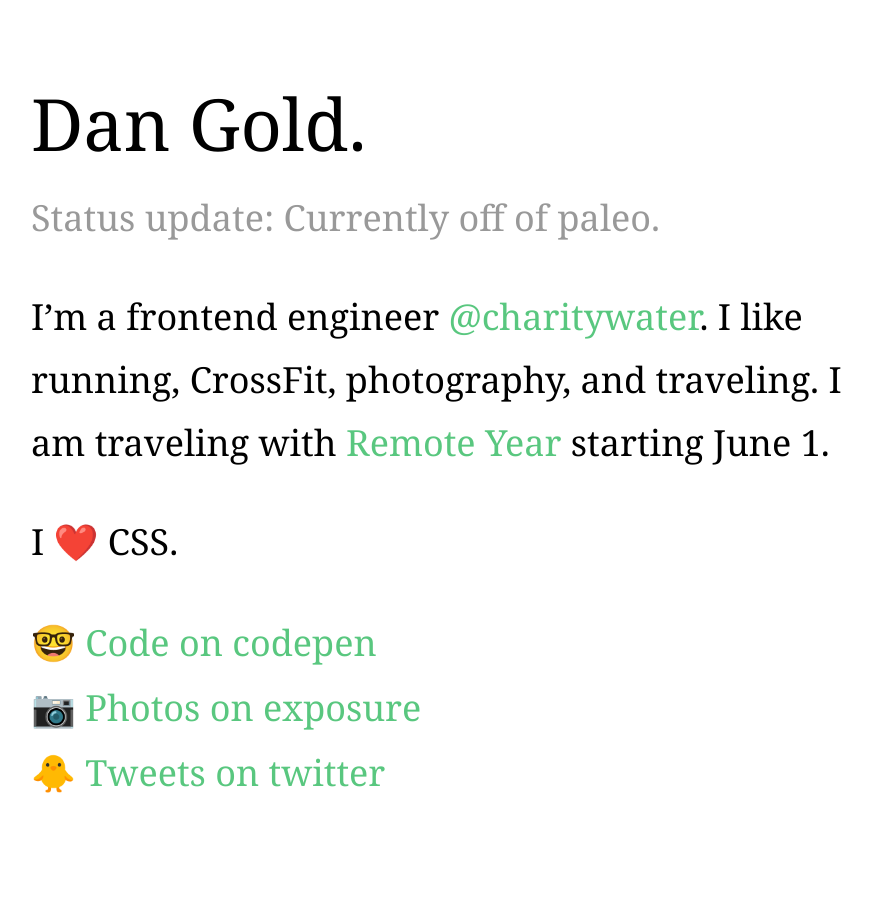
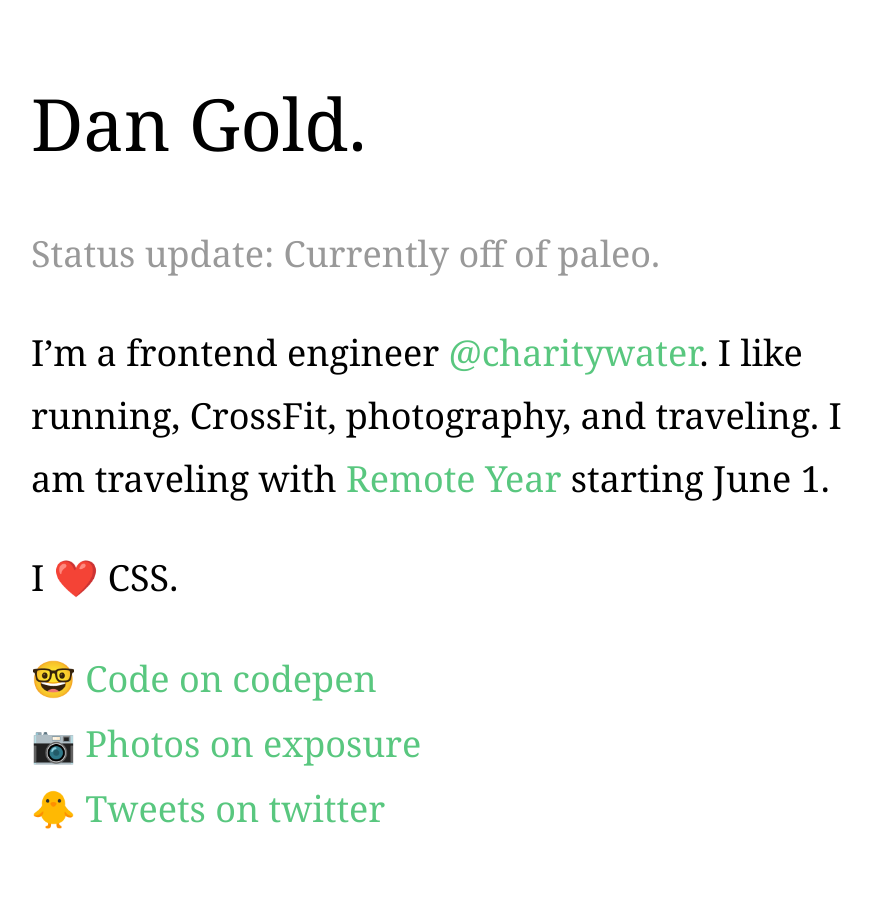
Before and after one commit to jessess/www, a Jekyll site: the page built from index.html, in a window 1280 px wide. Shown: the whole page, without its empty margins (189-1059 px from the left). Built offline with Jekyll 4.4.1, drawn with Linux system fonts in a browser that asks for light colours; a script that is not in the unit is left out.

Commit message:
Fixing layout and removing margins from h1

```diff
--- a/_layouts/page.html
+++ b/_layouts/page.html
@@ -3,9 +3,7 @@
 ---
 <article class="post">
 
-  <header class="post-header">
-    <h1 class="post-title">{{ page.title }}</h1>
-  </header>
+  <h1 class="post-title">{{ page.title }}</h1>
 
   <div class="post-content">
     {{ content }}
--- a/css/main.scss
+++ b/css/main.scss
@@ -43,6 +43,10 @@
   font-weight: normal;
 }
 
+.post-title {
+  margin: 0;
+}
+
 @media (min-width: 760px) {
   body {
     font-size: 200%;
@@ -60,18 +64,8 @@
 /*************************************/
 /* Home                              */
 /*************************************/
-.home {
-  hgroup h1 {
-    margin: 0;
-  }
-
-  hgroup p {
-    margin-top: 0;
-  }
-
-  .status {
-    color: #999;
-  }
+.status {
+  color: #999;
 }
 
 /*************************************/
--- a/index.html
+++ b/index.html
@@ -4,7 +4,7 @@
 
 <div class="home">
   <hgroup>
-    <h1>Dan Gold.</h1>
+    <h1 class="post-title">Dan Gold.</h1>
     <p class="status"><span class="update-label">Status update:</span> <span class="status-text">Currently off of paleo.</span></p>
   </hgroup>
 
```
